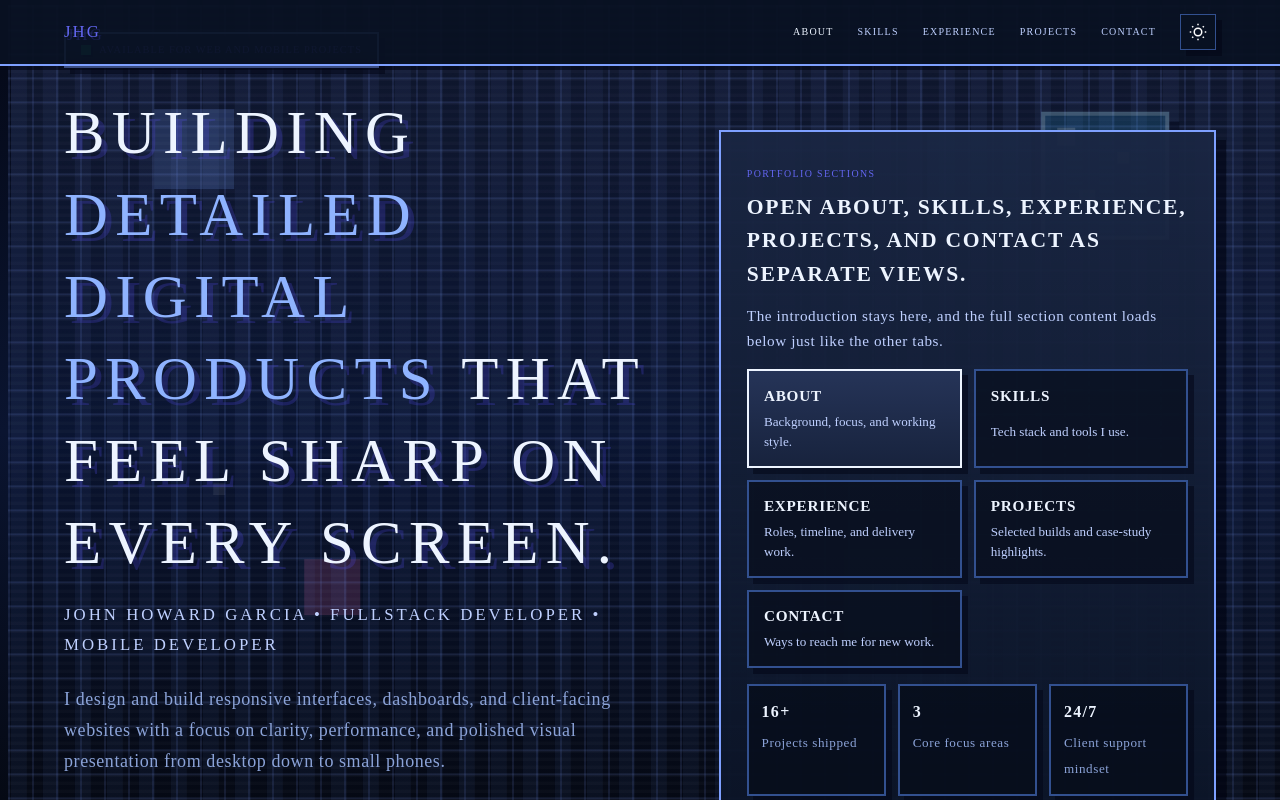
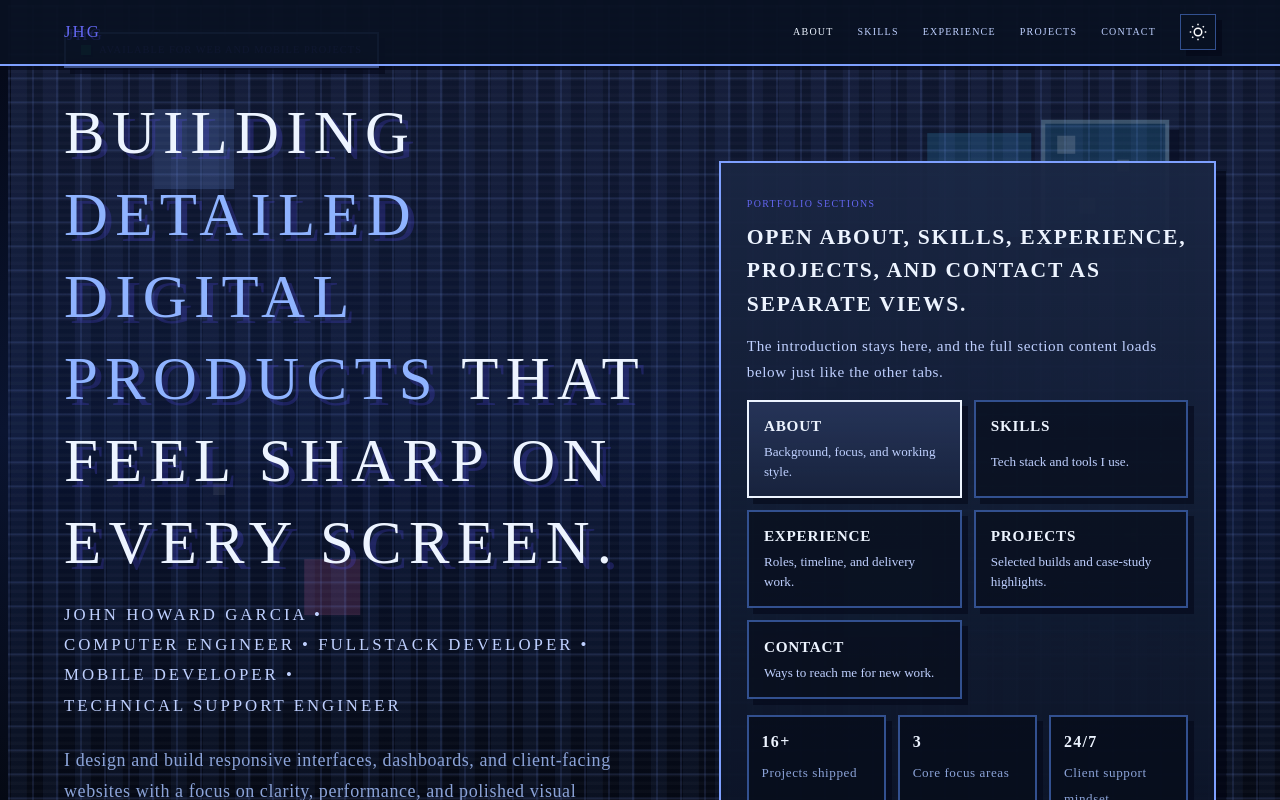
Before and after one commit to Howard-23/Howard, a Next.js app: page / in a window 1280 px wide. Shown: the top 800 px of the page. Built offline with nearby package versions, Linux system fonts and the light colour scheme.

Commit message:
Update portfolio

```diff
--- a/app/globals.css
+++ b/app/globals.css
@@ -428,6 +428,10 @@ select {
   letter-spacing: 0.18em;
   text-transform: uppercase;
   margin-bottom: 1.5rem;
+}
+
+.hero-subtitle-line {
+  display: block;
 }
 
 .hero-description {
--- a/app/page.tsx
+++ b/app/page.tsx
@@ -211,7 +211,10 @@ export default function Home() {
               </motion.h1>
 
               <motion.div variants={fadeInUp} className="hero-subtitle">
-                John Howard Garcia • Fullstack Developer • Mobile Developer
+                <span className="hero-subtitle-line">John Howard Garcia &bull;</span>
+                <span className="hero-subtitle-line">Computer Engineer &bull; Fullstack Developer &bull;</span>
+                <span className="hero-subtitle-line">Mobile Developer &bull;</span>
+                <span className="hero-subtitle-line">Technical Support Engineer</span>
               </motion.div>
 
               <motion.div variants={fadeInUp} className="hero-description">
```
